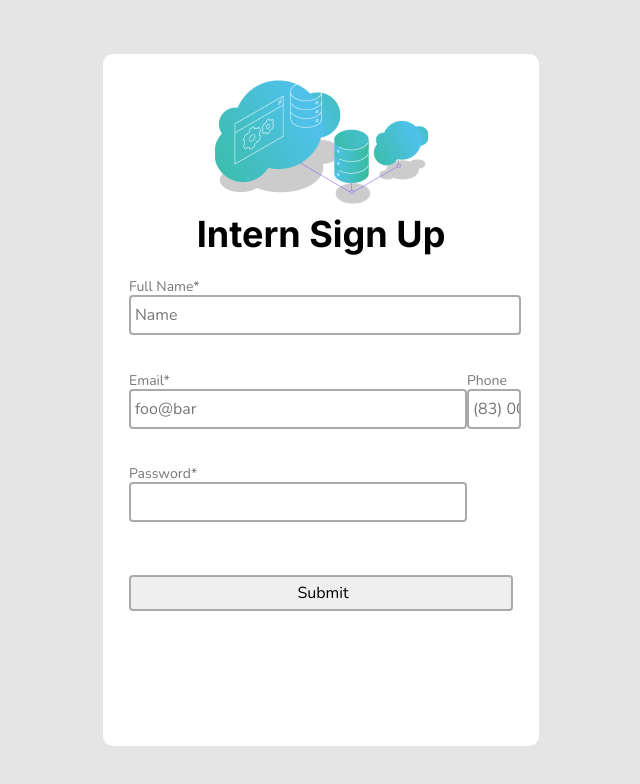
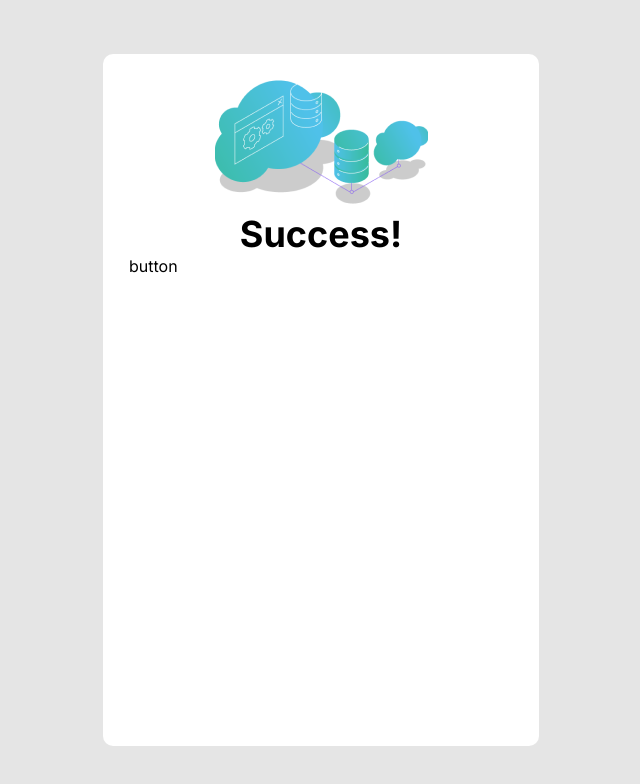
Before and after one commit to saamoff/react-form, a React (Create React App) app: page / in a window 1280 px wide. Shown: the top 784 px of the page, without its empty margins (319-959 px from the left). Built offline with nearby package versions, Linux system fonts and the light colour scheme.

Commit message:
Style: imported login page styles into success page

```diff
--- a/src/App.js
+++ b/src/App.js
@@ -1,12 +1,12 @@
 import React from "react";
 import Login from "./pages/Login/login.js";
-// import Success from "./pages/Success/success.jsx";
+import Success from "./pages/Success/success.js";
 
 const App = () => {
   return (
     <div>
-      <Login/>
-      {/* <Success/> */}
+      {/* <Login/> */}
+      <Success/>
     </div>
   )
 };
--- a/src/pages/Login/login.js
+++ b/src/pages/Login/login.js
@@ -4,7 +4,7 @@ import photo from '../../assets/data_1.png';
 import {Title, Wrapper, MainWrap, FlexWrap, MainImg} from './index';
 
 
-const Login = ({width, height}) => {
+const Login = ({width}) => {
   return (
     <MainWrap>
       <Wrapper width="30%">
--- /dev/null
+++ b/src/pages/Success/success.js
@@ -0,0 +1,20 @@
+import React from 'react';
+import photo from '../../assets/data_1.png';
+import {Title, Wrapper, MainWrap, MainImg} from '../Login/index';
+import Button from '../../components/Button/button.js'
+
+const Success = (width) => {
+  return (
+    <MainWrap>
+      <Wrapper width="30%">
+        <MainImg>
+          <img src={photo} alt="Logo"/>
+        </MainImg>
+        <Title>Success!</Title>
+        <Button/>
+      </Wrapper>
+    </MainWrap>
+  )
+}
+
+export default Success
```
Also changed, not shown: src/pages/Success/success.jsx (deleted, +0 -9 lines), src/pages/Success/index.js (added), src/pages/Success/success.styled.js (added).
